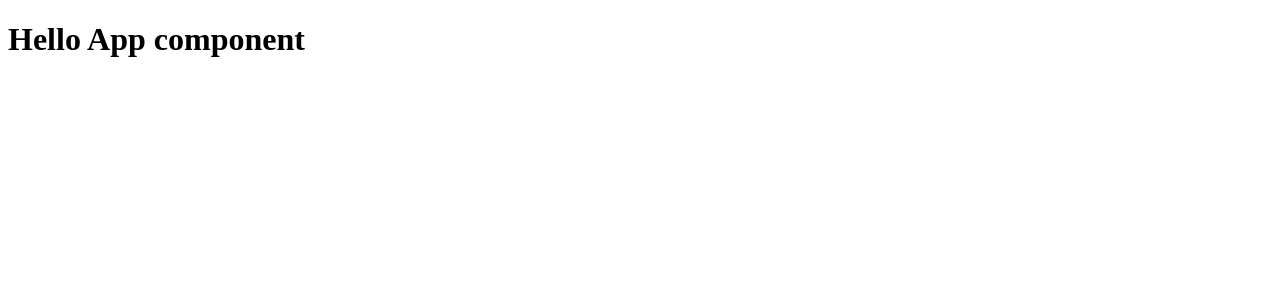
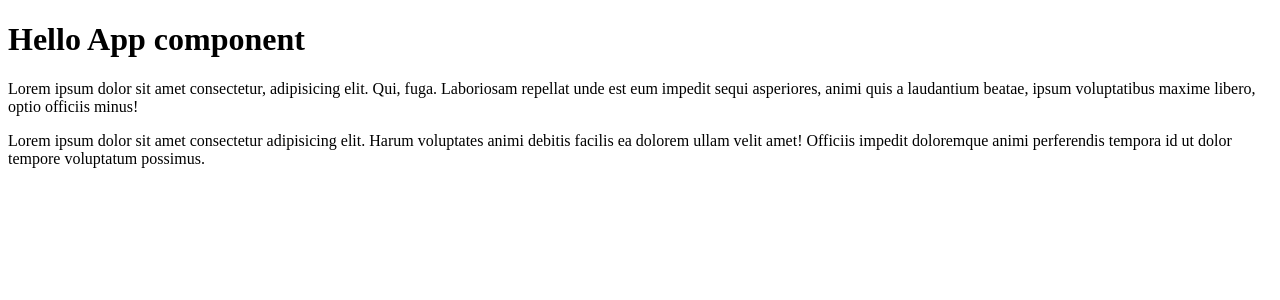
Before and after one commit to lyutakova/react-29-11, a React (Create React App) app: page / in a window 1280 px wide. Shown: the top 300 px of the page. Built offline with nearby package versions, Linux system fonts and the light colour scheme.

Commit message:
Additional elements should be wrapped in <div>

```diff
--- a/src/index.tsx
+++ b/src/index.tsx
@@ -1,9 +1,24 @@
 import React from 'react'
 import ReactDOM from 'react-dom/client'
 
-
 const App = () => {
-    return <h1>Hello App component</h1>
+    return (
+        <div>
+            <h1>Hello App component</h1>
+            <p>
+                Lorem ipsum dolor sit amet consectetur, adipisicing elit. Qui,
+                fuga. Laboriosam repellat unde est eum impedit sequi asperiores,
+                animi quis a laudantium beatae, ipsum voluptatibus maxime
+                libero, optio officiis minus!
+            </p>
+            <p>
+                Lorem ipsum dolor sit amet consectetur adipisicing elit. Harum
+                voluptates animi debitis facilis ea dolorem ullam velit amet!
+                Officiis impedit doloremque animi perferendis tempora id ut
+                dolor tempore voluptatum possimus.
+            </p>
+        </div>
+    )
 }
 
 const root = ReactDOM.createRoot(document.getElementById('root') as HTMLElement)
```
